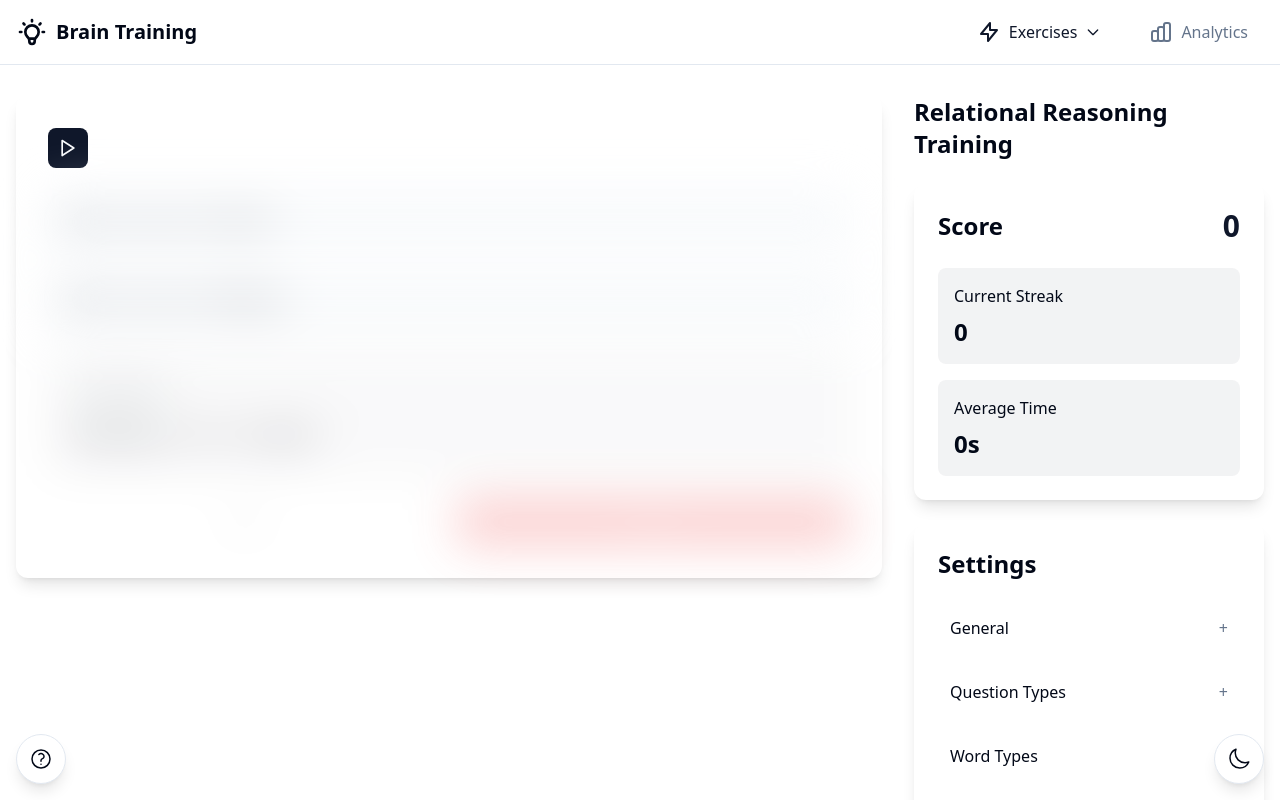
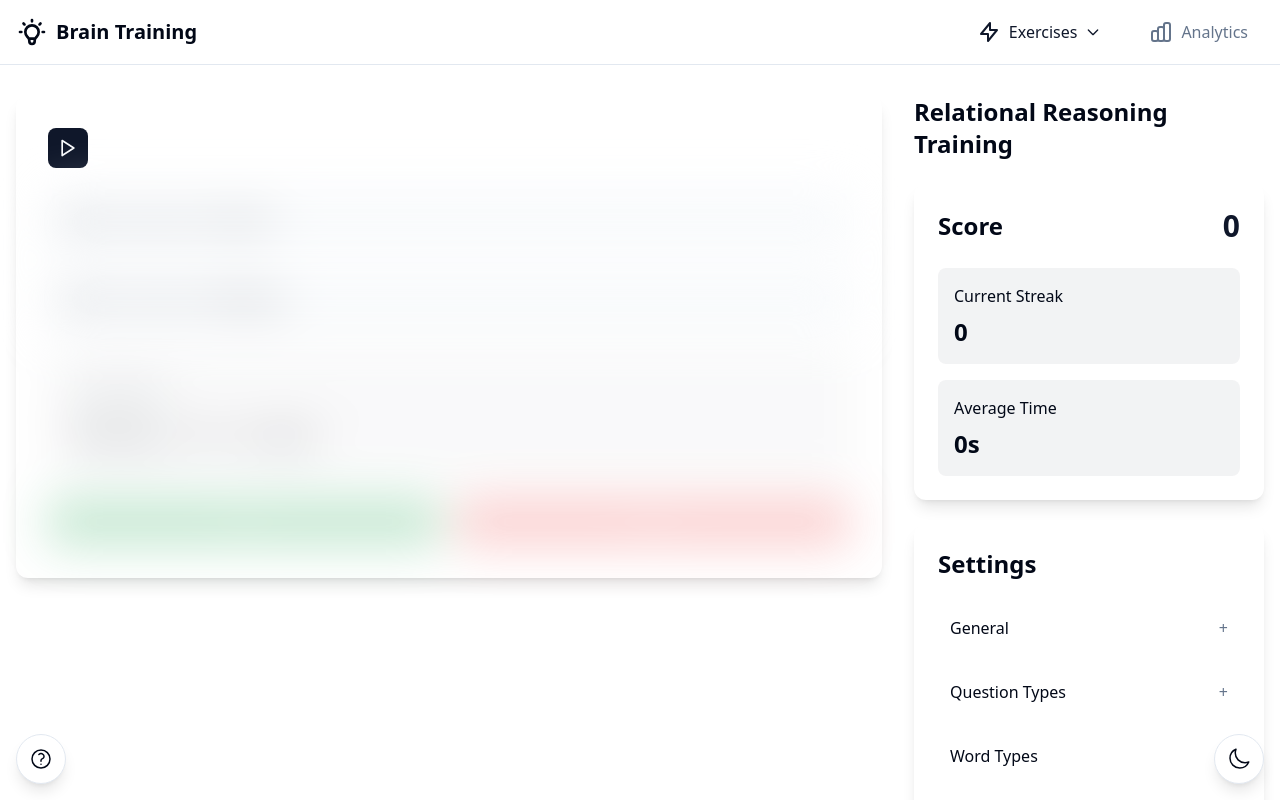
Before and after one commit to XD1amond/Brain, a React (Vite) app: page /#/rrt in a window 1280 px wide. Shown: the top 800 px of the page. Built offline with nearby package versions, Linux system fonts and the light colour scheme.

Commit message:
fixed true button not being green

```diff
--- a/src/components/exercises/RRT/index.jsx
+++ b/src/components/exercises/RRT/index.jsx
@@ -382,7 +382,12 @@ Work quickly but accurately - you have limited time for each question. Your scor
                                 key={value}
                                 disabled={isTransitioning || !isPlaying}
                                 onClick={() => handleAnswer(value === 'true')}
-                                className={`py-3 bg-${buttonColors[value]} hover:bg-${buttonColors[value]}/90 text-${buttonColors[value]}-foreground rounded-lg font-medium transition-colors disabled:opacity-50`}
+                                className={cn(
+                                  "py-3 rounded-lg font-medium transition-colors disabled:opacity-50",
+                                  buttonColors[value] === 'success'
+                                    ? "bg-success hover:bg-success/90 text-success-foreground"
+                                    : "bg-destructive hover:bg-destructive/90 text-destructive-foreground"
+                                )}
                               >
                                 {value === 'true' ? 'True' : 'False'}
                               </button>
@@ -426,7 +431,12 @@ Work quickly but accurately - you have limited time for each question. Your scor
                               key={value}
                               disabled={isTransitioning || !isPlaying}
                               onClick={() => handleAnswer(value === 'true')}
-                              className={`py-3 bg-${buttonColors[value]} hover:bg-${buttonColors[value]}/90 text-${buttonColors[value]}-foreground rounded-lg font-medium transition-colors disabled:opacity-50`}
+                              className={cn(
+                                "py-3 rounded-lg font-medium transition-colors disabled:opacity-50",
+                                buttonColors[value] === 'success'
+                                  ? "bg-success hover:bg-success/90 text-success-foreground"
+                                  : "bg-destructive hover:bg-destructive/90 text-destructive-foreground"
+                              )}
                             >
                               {value === 'true' ? 'True' : 'False'}
                             </button>
```
